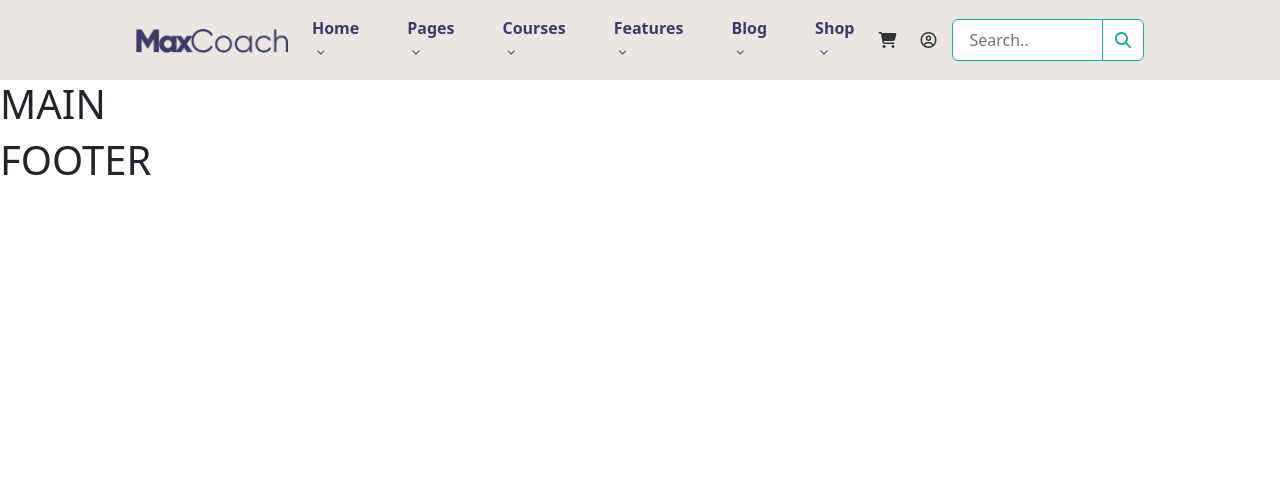
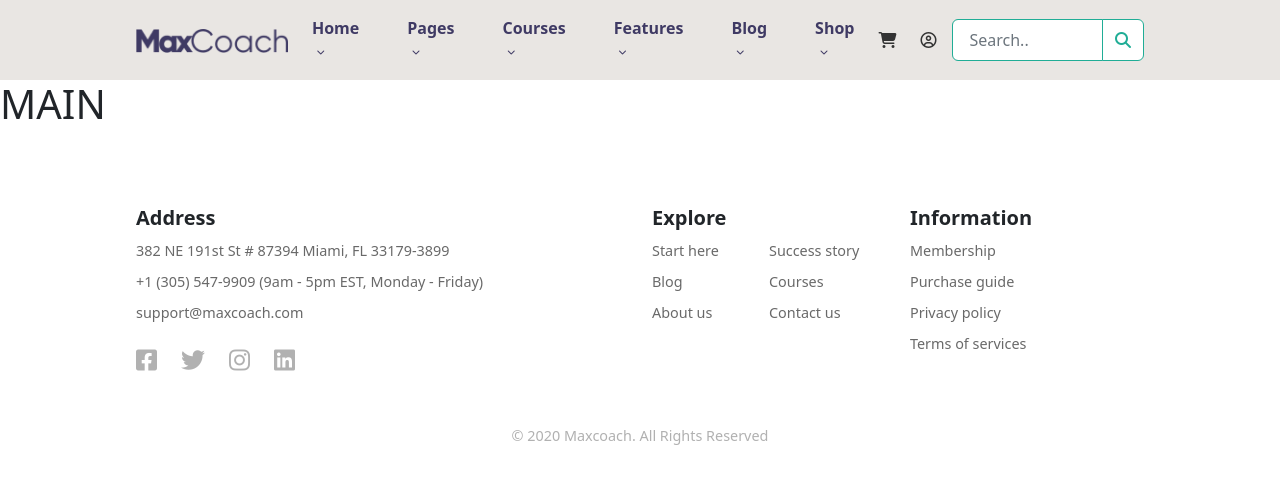
Before and after one commit to andreaconv/proj-html-vuejs, a Vue app: page / in a window 1280 px wide. Shown: the top 484 px of the page. Built offline with nearby package versions, Linux system fonts and the light colour scheme.

Commit message:
[add] footer

```diff
--- a/src/components/myFooter.vue
+++ b/src/components/myFooter.vue
@@ -1,14 +1,124 @@
 <script>
+import { exploreMenu } from '../data/menu.js'
+import { infoMenu } from '../data/menu.js'
+
 export default {
   name: 'Footer',
+  data(){
+    return{
+      exploreMenu,
+      infoMenu
+    }
+  }
 }
 </script>
 
+<!-- TODO: animazione smooth per l'hover di tutti i link -->
+
 <template>
-  <h1>FOOTER</h1>
+  <div class="ac-container px-2">
+    <section>
+      <div class="row">
+
+        <div class="col col-6">
+          <h5>Address</h5>
+          <ul id="address">
+            <li>382 NE 191st St # 87394 Miami, FL 33179-3899</li>
+            <li>+1 (305) 547-9909 (9am - 5pm EST, Monday - Friday)</li>
+            <li><a href="#">support@maxcoach.com</a></li>
+          </ul>
+          <div class="social">
+            <a href="#"><i class="fa-brands fa-square-facebook"></i></a>
+            <a href="#"><i class="fa-brands fa-twitter mx-4"></i></a>
+            <a href="#"><i class="fa-brands fa-instagram me-4"></i></a>
+            <a href="#"><i class="fa-brands fa-linkedin"></i></a>
+          </div>
+        </div>
+
+        <div class="col col-3">
+          <h5>Explore</h5>
+          <ul class="d-flex flex-wrap menu">
+            <li
+              v-for="(item, index) in exploreMenu"
+              :key="index"><a
+              :href="item.link">{{item.text}}</a></li>
+          </ul>
+        </div>
+
+        <div class="col col-3">
+          <h5>Information</h5>
+          <ul class="menu">
+            <li
+              v-for="(item, index) in infoMenu"
+              :key="index"><a
+              :href="item.link">{{item.text}}</a></li>
+          </ul>
+        </div>
+
+      </div>
+    </section>
+    <section>
+      <div class="row">
+        <div class="text-center">© 2020 Maxcoach. All Rights Reserved</div>
+      </div>
+    </section>
+  </div>
 </template>
 
 <style lang="scss" scoped>
   @use '../scss/partials/vars' as *;
+  @use '../scss/partials/general' as *;
+
+  .ac-container{
+    padding-top: 70px;
+
+    section{
+      margin-bottom: 50px;
+    }
+
+    h5{
+    font-weight: bold;
+    margin-bottom: 0.6rem ;
+    }
+
+    ul#address{
+      li{
+        margin-bottom: 0.6rem;
+        font-size: 0.9rem;
+        color: $gray;
+      }
+    }
+
+    .social{
+      margin-top: 1.5rem;
+      i{
+        font-size: 1.5rem;
+        color: $light-gray;
+        &:hover{
+          color: $secondary-color;
+        }
+      }
+    }
+
+    a{
+      color: $gray;
+      &:hover{
+        color: $secondary-color;
+      }
+    }
+
+    ul.menu{
+      li{
+        flex: 1 1 50%;
+        margin-bottom: 0.6rem ;
+        font-size: 0.9rem;
+      }
+    }
+
+    .text-center{
+      font-size: .9rem;
+      color: $light-gray;
+    }
+  }
 
 </style>
--- a/src/components/partials/myNav.vue
+++ b/src/components/partials/myNav.vue
@@ -1,6 +1,6 @@
 <script>
 import Search from './mySearch.vue';
-import { headerMenu } from '../../data/Header-menu.js'
+import { headerMenu } from '../../data/menu.js'
 
 export default {
   name: 'Nav',
--- a/src/components/partials/mySearch.vue
+++ b/src/components/partials/mySearch.vue
@@ -24,6 +24,7 @@ export default {
 
     input{
       border: 1px solid $secondary-color;
+      box-shadow: none;
     }
 
     .btn-outline-secondary{
--- a/src/data/Header-menu.js
+++ /dev/null
@@ -1,28 +0,0 @@
-const headerMenu = [
-  {
-    link: '#',
-    text: 'Home'
-  },
-  {
-    link: '#',
-    text: 'Pages'
-  },
-  {
-    link: '#',
-    text: 'Courses'
-  },
-  {
-    link: '#',
-    text: 'Features'
-  },
-  {
-    link: '#',
-    text: 'Blog'
-  },
-  {
-    link: '#',
-    text: 'Shop'
-  },
-]
-
-export { headerMenu }
--- /dev/null
+++ b/src/data/menu.js
@@ -0,0 +1,74 @@
+const headerMenu = [
+  {
+    link: '#',
+    text: 'Home'
+  },
+  {
+    link: '#',
+    text: 'Pages'
+  },
+  {
+    link: '#',
+    text: 'Courses'
+  },
+  {
+    link: '#',
+    text: 'Features'
+  },
+  {
+    link: '#',
+    text: 'Blog'
+  },
+  {
+    link: '#',
+    text: 'Shop'
+  },
+]
+
+const exploreMenu = [
+  {
+    link: '#',
+    text: 'Start here'
+  },
+  {
+    link: '#',
+    text: 'Success story'
+  },
+  {
+    link: '#',
+    text: 'Blog'
+  },
+  {
+    link: '#',
+    text: 'Courses'
+  },
+  {
+    link: '#',
+    text: 'About us'
+  },
+  {
+    link: '#',
+    text: 'Contact us'
+  },
+]
+
+const infoMenu = [
+  {
+    link: '#',
+    text: 'Membership'
+  },
+  {
+    link: '#',
+    text: 'Purchase guide'
+  },
+  {
+    link: '#',
+    text: 'Privacy policy'
+  },
+  {
+    link: '#',
+    text: 'Terms of services'
+  },
+]
+
+export { headerMenu, exploreMenu, infoMenu }
--- a/src/scss/partials/_vars.scss
+++ b/src/scss/partials/_vars.scss
@@ -6,6 +6,7 @@ $white: #fff;
 $first-white: #F5F7FA;
 $second-white: #F8F8F8;
 $third-white: #f5f1ed;
+$light-gray: #b1b1b1;
 $gray: #696969;
 
 
```
